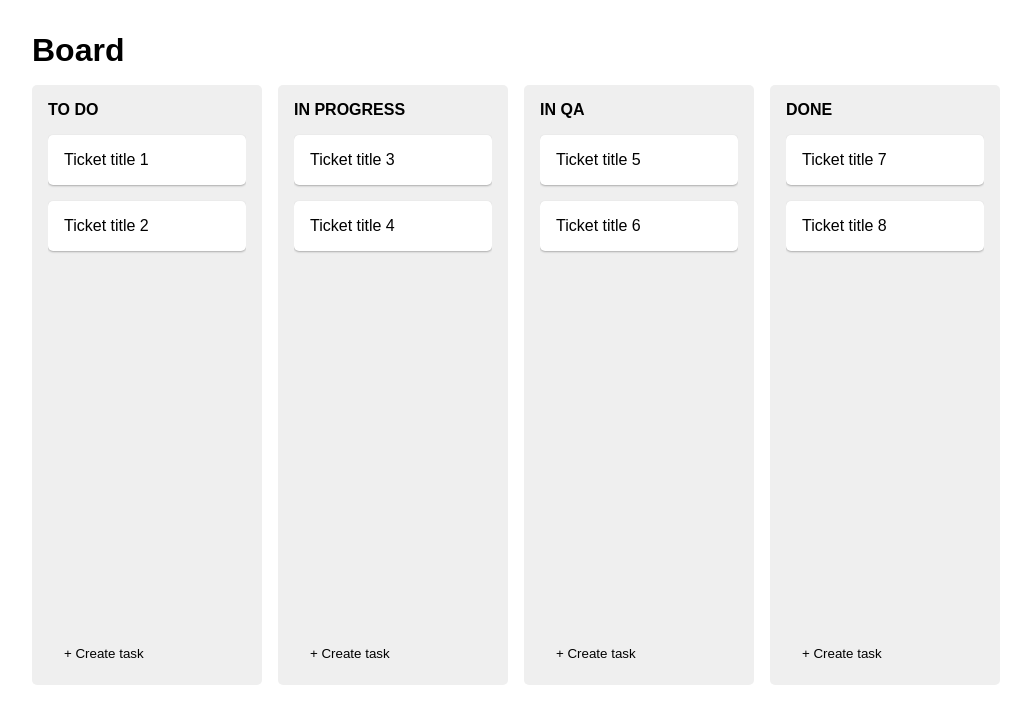
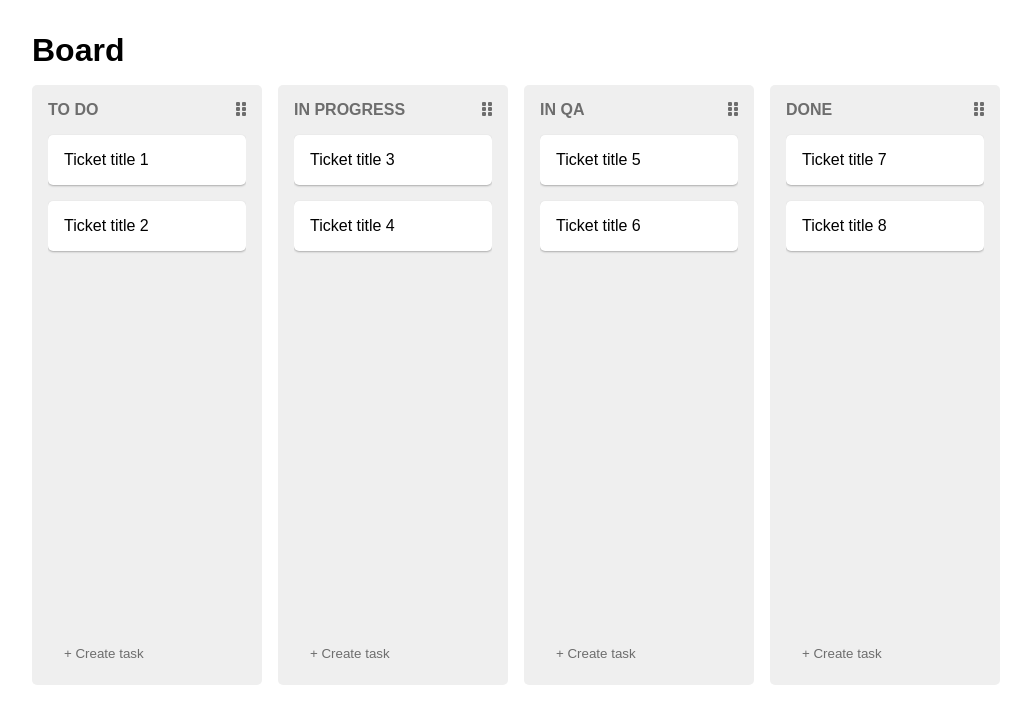
Before and after one commit to t-devl/kanban-board, a React (Create React App) app: page / in a window 1280 px wide. Shown: the top 724 px of the page, without its empty margins (0-1031 px from the left). Built offline with nearby package versions, Linux system fonts and the light colour scheme.

Commit message:
Add column draggability

```diff
--- a/package.json
+++ b/package.json
@@ -5,6 +5,9 @@
   "dependencies": {
     "@dnd-kit/core": "^6.1.0",
     "@dnd-kit/sortable": "^8.0.0",
+    "@fortawesome/fontawesome-svg-core": "^6.5.1",
+    "@fortawesome/free-solid-svg-icons": "^6.5.1",
+    "@fortawesome/react-fontawesome": "^0.2.0",
     "@testing-library/jest-dom": "^5.17.0",
     "@testing-library/react": "^13.4.0",
     "@testing-library/user-event": "^13.5.0",
--- a/src/App.css
+++ b/src/App.css
@@ -29,8 +29,19 @@ textarea {
   background-color: rgb(239, 239, 239);
 }
 
-.card--dragging {
-  visibility: hidden;
+.column {
+  position: relative;
+}
+
+.column__main {
+  height: calc(100% - 2rem);
+  overflow: auto;
+}
+
+.column__header {
+  display: flex;
+  justify-content: space-between;
+  color: rgb(109, 109, 109);
 }
 
 .column__title {
@@ -39,12 +50,39 @@ textarea {
   text-transform: uppercase;
 }
 
+.column__icon {
+  cursor: grab;
+}
+
+.column__button {
+  position: absolute;
+  bottom: 1rem;
+  padding: 0.5rem 1rem;
+  border: none;
+  border-radius: 5px;
+  background: none;
+  color: rgb(109, 109, 109);
+  cursor: pointer;
+}
+
+.column__button:hover {
+  background-color: lightgrey;
+  color: black;
+}
+
+.column--dragging,
+.card--dragging {
+  visibility: hidden;
+  cursor: grabbing;
+}
+
 .card {
   padding: 0.5rem;
   margin-bottom: 1rem;
   border-radius: 5px;
   background-color: white;
   box-shadow: 0px 1px 2px 0px rgb(171, 171, 171);
+  cursor: pointer;
 }
 
 .card__title {
@@ -67,28 +105,6 @@ textarea {
   color: white;
   cursor: pointer;
 }
-.column {
-  position: relative;
-}
-
-.column__main {
-  max-height: calc(100% - 2rem);
-  overflow: auto;
-}
-
-.column__button {
-  position: absolute;
-  bottom: 1rem;
-  padding: 0.5rem 1rem;
-  border: none;
-  border-radius: 5px;
-  background: none;
-  cursor: pointer;
-}
-
-.column__button:hover {
-  background-color: lightgrey;
-}
 
 @media (min-width: 600px) {
   .board {
--- a/src/components/Board.tsx
+++ b/src/components/Board.tsx
@@ -2,14 +2,19 @@ import { useState } from "react";
 import Column from "./Column";
 import {
   DndContext,
+  DragEndEvent,
   DragOverEvent,
   DragOverlay,
   DragStartEvent,
+  PointerSensor,
+  useSensor,
+  useSensors,
 } from "@dnd-kit/core";
-import { arrayMove } from "@dnd-kit/sortable";
-import { CardProps } from "./common/types";
+import { SortableContext, arrayMove } from "@dnd-kit/sortable";
+import { CardProps, ColumnProps } from "./common/types";
 import { createPortal } from "react-dom";
 import Card from "./Card";
+import { useMemo } from "react";
 
 export default function Board() {
   const [tasks, setTasks] = useState([
@@ -22,10 +27,7 @@ export default function Board() {
     { id: 7, title: "Ticket title 7", columnId: "done" },
     { id: 8, title: "Ticket title 8", columnId: "done" },
   ]);
-
-  const [activeTask, setActiveTask] = useState<CardProps | null>(null);
-
-  const columns: { id: string; title: string }[] = [
+  const [columns, setColumns] = useState([
     {
       id: "toDo",
       title: "To do",
@@ -42,7 +44,22 @@ export default function Board() {
       id: "done",
       title: "Done",
     },
-  ];
+  ]);
+
+  const [activeTask, setActiveTask] = useState<CardProps | null>(null);
+  const [activeColumn, setActiveColumn] = useState<ColumnProps | null>(null);
+
+  const sensors = useSensors(
+    useSensor(PointerSensor, {
+      activationConstraint: {
+        distance: 5,
+      },
+    })
+  );
+
+  const columnIds = useMemo(() => {
+    return columns.map((column) => column.id);
+  }, [columns]);
 
   function addTask(columnId: string) {
     setTasks([
@@ -72,8 +89,14 @@ export default function Board() {
   return (
     <div className="board">
       <h1 className="board__title">Board</h1>
-      <DndContext onDragStart={handleDragStart} onDragOver={handleDragOver}>
+      <DndContext
+        sensors={sensors}
+        onDragStart={handleDragStart}
+        onDragOver={handleDragOver}
+        onDragEnd={handleDragEnd}
+      >
         <div className="columns">
+          <SortableContext items={columnIds}>
             {columns.map((column) => (
               <Column
                 key={column.id}
@@ -85,10 +108,21 @@ export default function Board() {
                 deleteTask={deleteTask}
               ></Column>
             ))}
+          </SortableContext>
         </div>
 
         {createPortal(
           <DragOverlay>
+            {activeColumn && (
+              <Column
+                id={activeColumn.id}
+                title={activeColumn.title}
+                tasks={activeColumn.tasks}
+                addTask={addTask}
+                updateTask={updateTask}
+                deleteTask={deleteTask}
+              ></Column>
+            )}
             {activeTask && (
               <Card
                 id={activeTask.id}
@@ -107,12 +141,15 @@ export default function Board() {
   function handleDragStart(event: DragStartEvent) {
     const { active } = event;
 
+    if (active.data.current?.column)
+      setActiveColumn(active.data.current?.column);
+    else setActiveTask(active.data.current?.task);
     setActiveTask(active.data.current?.task);
   }
 
   function handleDragOver(event: DragOverEvent) {
     const { active, over } = event;
-    if (!over) return;
+    if (!over || active.data.current?.column) return;
 
     // Over a column
     if (over.data.current?.column) {
@@ -132,12 +169,30 @@ export default function Board() {
 
         if (tasks[activeIndex].columnId !== tasks[overIndex].columnId) {
           tasks[activeIndex].columnId = tasks[overIndex].columnId;
-
-          return arrayMove(tasks, activeIndex, overIndex);
         }
 
         return arrayMove(tasks, activeIndex, overIndex);
       });
     }
   }
+
+  function handleDragEnd(event: DragEndEvent) {
+    const { active, over } = event;
+    setActiveTask(null);
+    setActiveColumn(null);
+
+    if (!over) return;
+
+    if (activeColumn?.id === over.id) return;
+
+    setColumns((columns) => {
+      const activeIndex = columns.findIndex(
+        (column) => column.id === active.id
+      );
+
+      const overIndex = columns.findIndex((column) => column.id === over.id);
+
+      return arrayMove(columns, activeIndex, overIndex);
+    });
   }
+}
--- a/src/components/Column.tsx
+++ b/src/components/Column.tsx
@@ -1,14 +1,22 @@
-import { SortableContext } from "@dnd-kit/sortable";
+import { SortableContext, useSortable } from "@dnd-kit/sortable";
+import { CSS } from "@dnd-kit/utilities";
 import Card from "./Card";
 import { ColumnProps } from "./common/types";
 import { useMemo } from "react";
-import { useDroppable } from "@dnd-kit/core";
+import { FontAwesomeIcon } from "@fortawesome/react-fontawesome";
+import { faGripVertical } from "@fortawesome/free-solid-svg-icons";
 
 export default function Column(props: ColumnProps) {
-  const { setNodeRef } = useDroppable({
+  const {
+    setNodeRef,
+    attributes,
+    listeners,
+    transform,
+    transition,
+    isDragging,
+  } = useSortable({
     id: props.id,
     data: {
-      type: "Column",
       column: {
         id: props.id,
         title: props.title,
@@ -17,14 +25,31 @@ export default function Column(props: ColumnProps) {
     },
   });
 
+  const style = {
+    transition,
+    transform: CSS.Transform.toString(transform),
+  };
+
   const taskIds = useMemo(() => {
     return props.tasks.map((task) => task.id);
   }, [props.tasks]);
 
   return (
-    <div className="column" ref={setNodeRef}>
+    <div
+      className={`column ${isDragging ? "column--dragging" : ""}`}
+      ref={setNodeRef}
+      style={style}
+    >
       <div className="column__main">
-        <h2 className="column__title">{props.title}</h2>
+        <div className="column__header">
+          <h2 className="column__title">{props.title}</h2>
+          <FontAwesomeIcon
+            className="column__icon"
+            icon={faGripVertical}
+            {...attributes}
+            {...listeners}
+          />
+        </div>
         <SortableContext items={taskIds}>
           {props.tasks.map((task) => (
             <Card
```
Also changed, not shown: 1 other file (tests, documents, lock files or other folders). Lines whose indentation alone changed are shown as unchanged.
